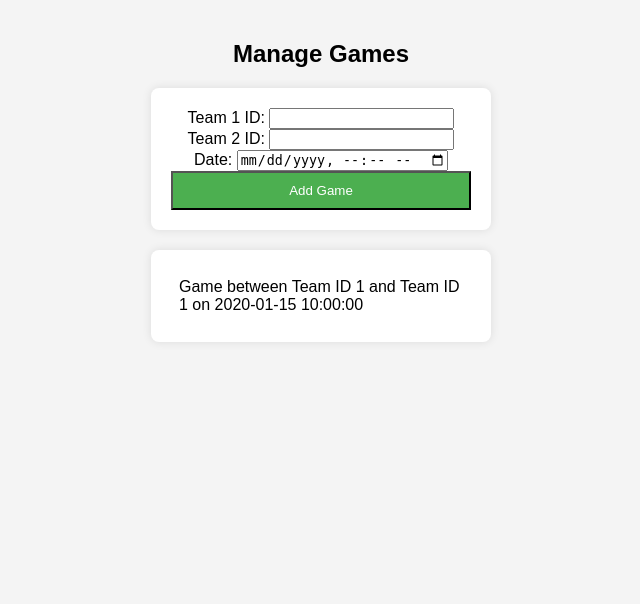
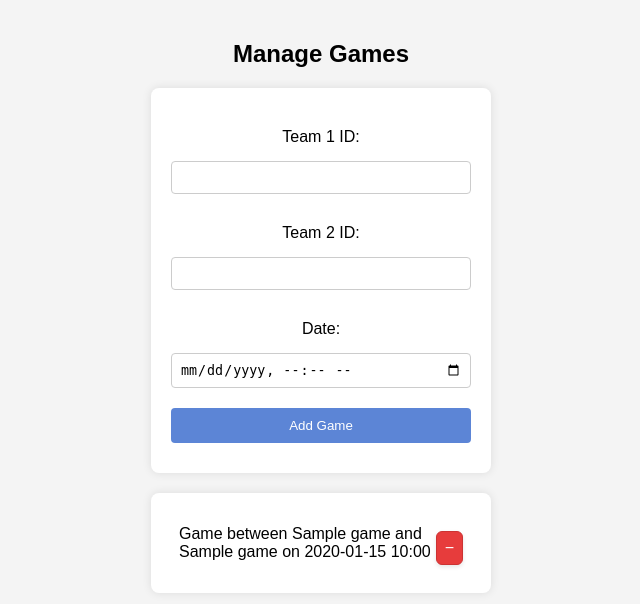
Before and after one commit to kaimg/Sports-League-Management-System, a Flask app: page /manage_games in a window 1280 px wide. Shown: the part 134-738 px from the top of the page, without its empty margins (319-959 px from the left). Run offline with Flask 3, Linux system fonts and the light colour scheme; a database or web service that is not in the repository returns one stand-in record (values such as "Sample title"); some libraries are stand-ins or nearby versions.

Commit message:
1. Add more better look for manage screens 2. Add delete functionality for manage games screen

```diff
--- a/app.py
+++ b/app.py
@@ -77,11 +77,20 @@ def manage_games():
         query_db('INSERT INTO games (team1_id, team2_id, date) VALUES (%s, %s, %s)',
                  [team1_id, team2_id, date], commit=True)
         return redirect(url_for('manage_games'))
-
-    games = query_db('SELECT * FROM games', one=False)
+    pass
+    # Adjust the SQL query to join with the teams table and get team names
+    games = query_db('''SELECT games.game_id, games.date,
+                               team1.name as team1_name, team2.name as team2_name
+                        FROM games
+                        JOIN teams as team1 ON games.team1_id = team1.team_id
+                        JOIN teams as team2 ON games.team2_id = team2.team_id
+                        ORDER BY games.date ASC''', one=False)
     return render_template('manage_games.html', games=games)
 
-
+@app.route('/delete_game/<int:game_id>', methods=['POST'])
+def delete_game(game_id):
+    query_db('DELETE FROM games WHERE game_id = %s', [game_id], commit=True)
+    return redirect(url_for('manage_games'))
 
 if __name__ == '__main__':
     app.run(debug=True)
--- a/static/css/style.css
+++ b/static/css/style.css
@@ -1,3 +1,4 @@
+/* General Body Styles */
 body {
     font-family: Arial, sans-serif;
     background-color: #f4f4f4;
@@ -5,6 +6,7 @@ body {
     padding: 0;
 }
 
+/* Header Styles */
 header {
     background-color: #333;
     color: #fff;
@@ -12,6 +14,7 @@ header {
     text-align: center;
 }
 
+/* Navigation Styles */
 nav ul {
     list-style-type: none;
     padding: 0;
@@ -27,11 +30,13 @@ nav ul li a {
     text-decoration: none;
 }
 
+/* Main Content Area */
 main {
     padding: 20px;
     text-align: center;
 }
 
+/* Footer Styles */
 footer {
     background-color: #333;
     color: #fff;
@@ -42,52 +47,53 @@ footer {
     bottom: 0;
 }
 
-input[type="text"], input[type="password"] {
+/* Apply a consistent display, width, and margin to all input elements */
+input[type="text"], input[type="password"], input[type="datetime-local"], input[type="number"], input[type="submit"] {
+    display: block;
+    width: 100%;
     margin: 10px 0;
     padding: 8px;
-    width: 200px;
+    border: 1px solid #ccc;
+    border-radius: 4px;
+    box-sizing: border-box;
 }
 
-button {
-    background-color: #5c85d6;
+/* Adjust labels to display as block for proper alignment */
+label {
+    display: block;
+    margin-top: 20px;
+    margin-bottom: 5px;
+}
+
+/* Adjust the button to look consistent with the inputs */
+input[type="submit"], button {
+    background-color: #5c85d6; /* Blue */
     color: white;
     border: none;
-    padding: 10px 20px;
-    margin: 10px 0;
+    padding: 10px;
+    margin-top: 10px;
     cursor: pointer;
+    border-radius: 4px;
 }
 
-button:hover {
-    background-color: #3e66a3;
+input[type="submit"]:hover, button:hover {
+    background-color: #3e66a3; /* Darker blue on hover */
 }
 
-/* Styling for forms on management pages */
+/* Ensure form container uses flexbox to align items properly */
 .manage-form {
+    display: flex;
+    flex-direction: column;
+    align-items: stretch; /* Align items to stretch to fill the form container */
     margin: 20px auto;
-    width: 300px;
+    padding: 20px;
     background-color: #fff;
-    padding: 20px;
     box-shadow: 0 0 10px rgba(0, 0, 0, 0.1);
     border-radius: 8px;
+    width: 300px; /* Set a fixed width for the form container */
 }
 
-.manage-form input[type="text"] {
-    width: calc(100% - 18px); /* Full width minus padding */
-    display: block;
-}
-
-.manage-form input[type="submit"] {
-    width: 100%;
-    padding: 10px;
-    background-color: #4CAF50; /* Green */
-    color: white;
-}
-
-.manage-form input[type="submit"]:hover {
-    background-color: #45a049;
-}
-
-/* Styling for the list of items */
+/* List Styles for Displaying Items */
 .item-list {
     margin: 20px auto;
     width: 300px;
@@ -102,8 +108,46 @@ button:hover {
     border-bottom: 1px solid #ddd;
     padding: 8px;
     text-align: left;
+    position: relative;
 }
 
 .item-list li:last-child {
     border-bottom: none;
 }
+
+/* List item styling with flexbox */
+.game-item {
+    display: flex;
+    justify-content: space-between; /* Aligns children with space between */
+    align-items: center; /* Vertically centers children */
+    padding: 8px;
+    border-bottom: 1px solid #ddd; /* Separator for each game item */
+}
+
+/* Game details styling */
+.game-details {
+    flex-grow: 1; /* Allows the game details to take up available space */
+}
+
+/* Delete Button Style*/
+.delete-form {
+    display: inline-block;
+    vertical-align: middle;
+}
+
+.delete-button {
+    background-color: #e73c3c;
+    border: 1px solid #cc3333;
+    color: white;
+    padding: 8px;
+    border-radius: 6px;
+    cursor: pointer;
+    font-size: 16px;
+    line-height: 1;
+    box-shadow: 0 2px 4px rgba(0, 0, 0, 0.1);
+    transition: background-color 0.3s ease; /* Smooth transition for hover effect */
+}
+
+.delete-button:hover {
+    background-color: rgb(187, 47, 47); /* A darker red for the hover state */
+}
--- a/templates/manage_games.html
+++ b/templates/manage_games.html
@@ -14,7 +14,14 @@
 
 <ul class="item-list">
     {% for game in games %}
-    <li>Game between Team ID {{ game.team1_id }} and Team ID {{ game.team2_id }} on {{ game.date }}</li>
+    <li class="game-item">
+        <div class="game-details">
+            Game between {{ game.team1_name }} and {{ game.team2_name }} on {{ game.date.strftime('%Y-%m-%d %H:%M') }}
+        </div>
+        <form action="{{ url_for('delete_game', game_id=game.game_id) }}" method="post" class="delete-form">
+            <button type="submit" class="delete-button">&#8722;</button> <!-- Minus symbol -->
+        </form>
+    </li>
     {% endfor %}
 </ul>
 {% endblock %}
```
Also changed, not shown: README.md.
